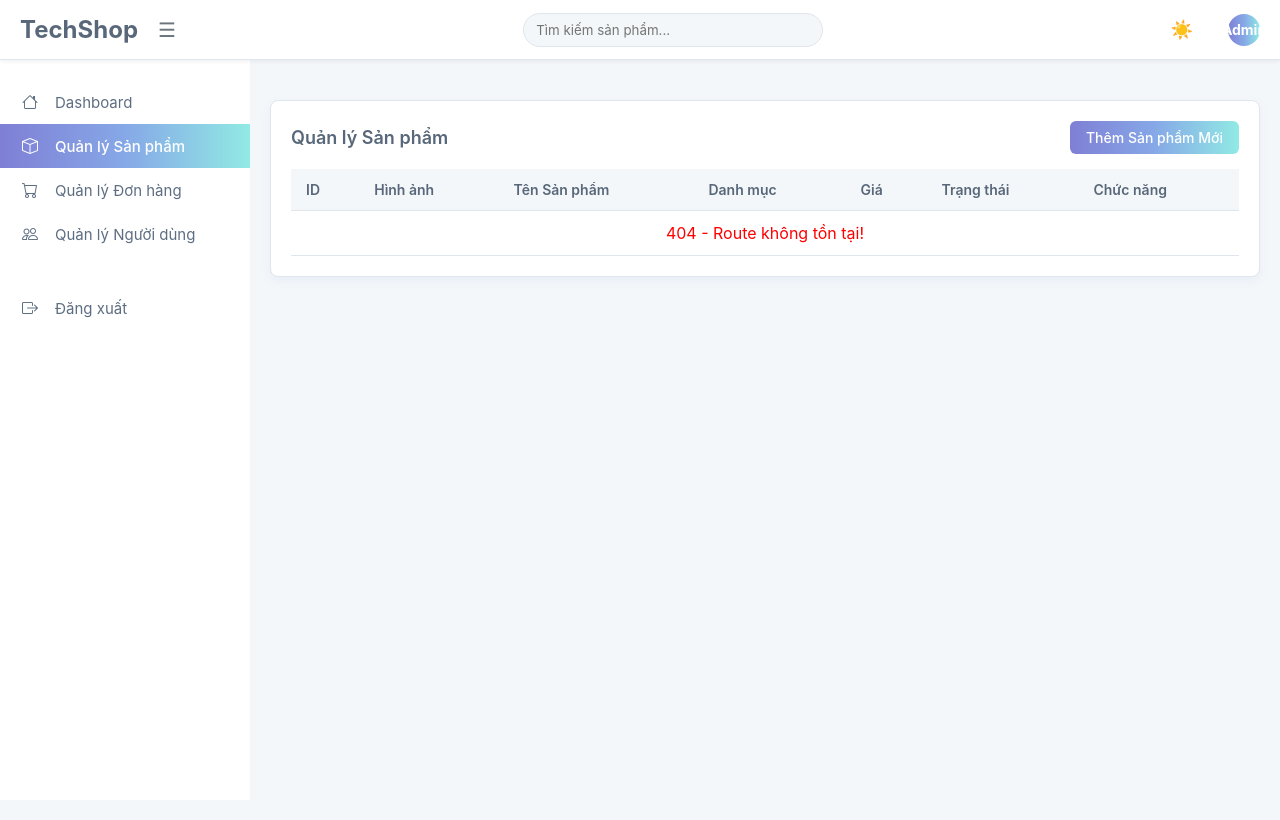
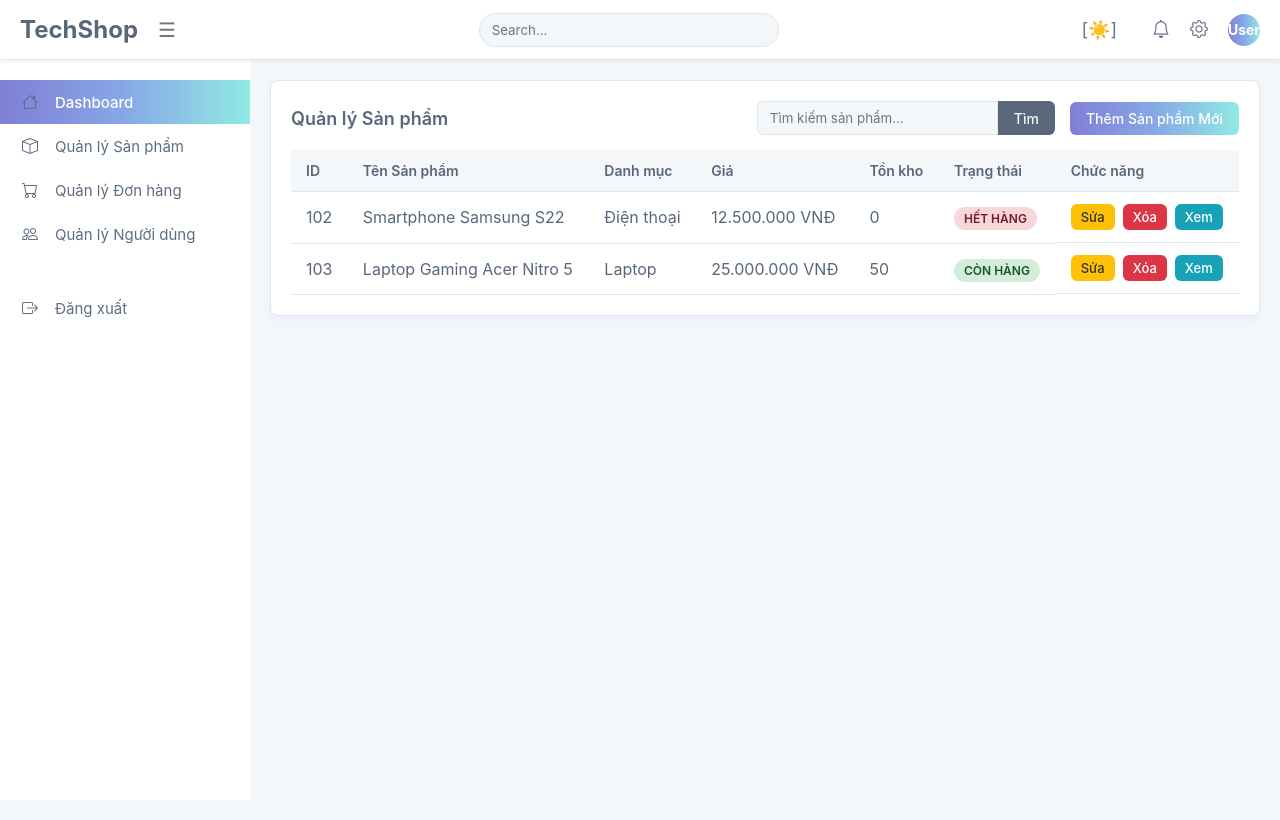
Before and after one commit to Dchong1211/TechShop, a PHP site: page /TechShop/admin/products.php in a window 1280 px wide. After the commit the page ends 317 px from the top, so only its background shows below. Run offline with PHP 8.4, Linux system fonts and the light colour scheme; some libraries are stand-ins or nearby versions.

Commit message:
Auto push by Dchong1211 at 24/11/25_ 0:09:45.07

```diff
--- a/public/admin/add_products.php
+++ b/public/admin/add_products.php
@@ -4,8 +4,8 @@
     <meta charset="UTF-8">
     <meta name="viewport" content="width=device-width, initial-scale=1.0">
     <title>Thêm Sản phẩm Mới</title>
-    <link rel="stylesheet" href="/public/assets/css/cssAdmin/main_admin.css">
-    <link rel="stylesheet" href="/public/assets/css/cssAdmin/forms.css">
+    <link rel="stylesheet" href="public/assets/css/cssAdmin/main_admin.css">
+    <link rel="stylesheet" href="public/assets/css/cssAdmin/forms.css">
 </head>
 <body>
 
--- a/public/admin/edit_products.php
+++ b/public/admin/edit_products.php
@@ -4,8 +4,8 @@
     <meta charset="UTF-8">
     <meta name="viewport" content="width=device-width, initial-scale=1.0">
     <title>Sửa Sản phẩm</title>
-    <link rel="stylesheet" href="/public/assets/css/cssAdmin/main_admin.css">
-    <link rel="stylesheet" href="/public/assets/css/cssAdmin/forms.css">
+    <link rel="stylesheet" href="public/assets/css/cssAdmin/main_admin.css">
+    <link rel="stylesheet" href="public/assets/css/cssAdmin/forms.css">
 </head>
 <body>
 
--- a/public/admin/edit_user.php
+++ b/public/admin/edit_user.php
@@ -4,8 +4,8 @@
     <meta charset="UTF-8">
     <meta name="viewport" content="width=device-width, initial-scale=1.0">
     <title>Chỉnh sửa Người dùng</title>
-    <link rel="stylesheet" href="/public/assets/css/cssAdmin/main_admin.css">
-    <link rel="stylesheet" href="/public/assets/css/cssAdmin/forms.css">
+    <link rel="stylesheet" href="public/assets/css/cssAdmin/main_admin.css">
+    <link rel="stylesheet" href="public/assets/css/cssAdmin/forms.css">
 </head>
 <body>
 
--- a/public/admin/order_detail.php
+++ b/public/admin/order_detail.php
@@ -4,8 +4,8 @@
     <meta charset="UTF-8">
     <meta name="viewport" content="width=device-width, initial-scale=1.0">
     <title>Chi tiết Đơn hàng</title>
-    <link rel="stylesheet" href="/public/assets/css/cssAdmin/main_admin.css">
-    <link rel="stylesheet" href="/public/assets/css/cssAdmin/detail_order.css">
+    <link rel="stylesheet" href="public/assets/css/cssAdmin/main_admin.css">
+    <link rel="stylesheet" href="public/assets/css/cssAdmin/detail_order.css">
 </head>
 <body>
 
--- a/public/admin/products.php
+++ b/public/admin/products.php
@@ -1,71 +1,85 @@
-<?php
-session_start();
-require_once __DIR__ . '/../../app/helpers/CSRF.php';
-$csrf_token = CSRF::token();
-?>
 <!DOCTYPE html>
 <html lang="vi">
-
 <head>
     <meta charset="UTF-8">
-    <meta name="csrf-token" content="<?= $csrf_token ?>">
     <meta name="viewport" content="width=device-width, initial-scale=1.0">
     <title>Quản lý Sản phẩm | Admin Panel</title>
-<<<<<<< HEAD
-    <base href="/TechShop/">
     <link rel="stylesheet" href="public/assets/css/cssAdmin/main_admin.css">
-=======
-    <link rel="stylesheet" href="public/assets/css/cssAdmin/main_admin.css">
->>>>>>> c7d5161 (Push by Dchong1211 on 23/11/25 23:45:11.62)
     <link rel="stylesheet" href="public/assets/css/cssAdmin/products.css">
     <link rel="stylesheet" href="https://cdn.jsdelivr.net/npm/bootstrap-icons@1.11.1/font/bootstrap-icons.css">
-    <style>
-        .loading-row {
-            text-align: center;
-            padding: 20px;
-            color: #666;
-        }
-    </style>
 </head>
-
 <body>
 
     <div class="app-wrapper">
 
         <nav class="top-navbar">
             <div class="navbar-left">
-                <a href="public/admin/index.php" class="navbar-brand">TechShop</a>
-                <button class="sidebar-toggle" type="button">☰</button>
-            </div>
+                <a href="index.php" class="navbar-brand">TechShop</a>
+                <button class="sidebar-toggle" type="button">☰</button> </div>
             <div class="navbar-search">
-                <input type="text" id="search-input" placeholder="Tìm kiếm sản phẩm...">
+                <input type="text" placeholder="Search...">
             </div>
             <div class="navbar-right">
-                <button class="theme-toggle" id="theme-toggle">
-                    <span class="icon-sun">☀️</span><span class="icon-moon">🌙</span>
+                <button class="theme-toggle" id="theme-toggle" type="button" title="Chuyển đổi Sáng/Tối">
+                    <span class="icon-sun">[☀️]</span>
+                    <span class="icon-moon">[🌙]</span>
                 </button>
-                <a href="#" class="nav-icon user-avatar">Admin</a>
+                <a href="#" class="nav-icon"><i class="bi bi-bell" style="color: #5e6e82"></i></a>
+                <a href="#" class="nav-icon"><i class="bi bi-gear" style="color: #5e6e82"></i></a>
+                <a href="#" class="nav-icon user-avatar">[User]</a>
             </div>
         </nav>
 
         <aside class="sidebar">
             <nav class="sidebar-nav">
                 <ul>
-                    <li><a href="public/admin/index.php"><span class="icon"><i class="bi bi-house"></i></span><span class="title">Dashboard</span></a></li>
-                    <li><a href="public/admin/products.php" class="active"><span class="icon"><i class="bi bi-box"></i></span><span class="title">Quản lý Sản phẩm</span></a></li>
-                    <li><a href="public/admin/orders.php"><span class="icon"><i class="bi bi-cart"></i></span><span class="title">Quản lý Đơn hàng</span></a></li>
-                    <li><a href="public/admin/users.php"><span class="icon"><i class="bi bi-people"></i></span><span class="title">Quản lý Người dùng</span></a></li>
-                    <li class="sidebar-logout"><a href="#"><span class="icon"><i class="bi bi-box-arrow-right"></i></span><span class="title">Đăng xuất</span></a></li>
+                    <li>
+                        <a href="index.php" class="active">
+                            <span class="icon"><i class="bi bi-house" style="color: #5e6e82"></i></span>
+                            <span class="title">Dashboard</span>
+                        </a>
+                    </li>
+                    <li>
+                        <a href="products.php">
+                            <span class="icon"><i class="bi bi-box" style="color: #5e6e82"></i></span>
+                            <span class="title">Quản lý Sản phẩm</span>
+                        </a>
+                    </li>
+                    <li>
+                        <a href="orders.php">
+                            <span class="icon"><i class="bi bi-cart" style="color: #5e6e82"></i></span>
+                            <span class="title">Quản lý Đơn hàng</span>
+                        </a>
+                    </li>
+                    <li>
+                        <a href="users.php">
+                            <span class="icon"><i class="bi bi-people" style="color: #5e6e82"></i></span>
+                            <span class="title">Quản lý Người dùng</span>
+                        </a>
+                    </li>
+                    <li class="sidebar-logout">
+                        <a href="login.php">
+                            <span class="icon"><i class="bi bi-box-arrow-right" style="color: #5e6e82"></i></span>
+                            <span class="title">Đăng xuất</span>
+                        </a>
+                    </li>
                 </ul>
             </nav>
         </aside>
 
         <main class="main-content">
+
             <div class="card">
+
                 <div class="card-header">
                     <h5 class="card-title">Quản lý Sản phẩm</h5>
+
                     <div class="table-actions">
-                        <a href="public/admin/add_products.php" class="btn btn-primary">Thêm Sản phẩm Mới</a>
+                        <div class="search-box">
+                            <input type="text" placeholder="Tìm kiếm sản phẩm...">
+                            <button class="btn btn-search">Tìm</button>
+                        </div>
+                        <a href="add_products.php?action=add" class="btn btn-primary">Thêm Sản phẩm Mới</a>
                     </div>
                 </div>
 
@@ -75,30 +89,55 @@ $csrf_token = CSRF::token();
                             <thead>
                                 <tr>
                                     <th>ID</th>
-                                    <th>Hình ảnh</th>
                                     <th>Tên Sản phẩm</th>
                                     <th>Danh mục</th>
                                     <th>Giá</th>
+                                    <th>Tồn kho</th>
                                     <th>Trạng thái</th>
                                     <th>Chức năng</th>
                                 </tr>
                             </thead>
-                            <tbody id="product-list">
+                            <tbody>
                                 <tr>
-                                    <td colspan="7" class="loading-row">Đang tải dữ liệu...</td>
+                                    <td>102</td>
+                                    <td>Smartphone Samsung S22</td>
+                                    <td>Điện thoại</td>
+                                    <td>12.500.000 VNĐ</td>
+                                    <td>0</td>
+                                    <td><span class="status status-inactive">Hết hàng</span></td>
+                                    <td class="action-buttons">
+                                        <a href="edit_products.php?action=edit" class="btn btn-edit">Sửa</a>
+                                        <form method="POST" action="products.php" style="display:inline;">
+                                            <input type="hidden" name="product_id" value="102">
+                                            <button type="submit" name="action" value="delete" class="btn btn-delete">Xóa</button>
+                                        </form>
+                                        <a href="detail_products.php" class="btn btn-detail">Xem</a>
+                                    </td>
                                 </tr>
+
+                                <tr>
+                                    <td>103</td>
+                                    <td>Laptop Gaming Acer Nitro 5</td>
+                                    <td>Laptop</td>
+                                    <td>25.000.000 VNĐ</td>
+                                    <td>50</td>
+                                    <td><span class="status status-active">Còn hàng</span></td>
+                                    <td class="action-buttons">
+                                        <a href="edit_products.php?action=edit" class="btn btn-edit">Sửa</a>
+                                        <form method="POST" action="products.php" style="display:inline;">
+                                            <input type="hidden" name="product_id" value="103">
+                                            <button type="submit" name="action" value="delete" class="btn btn-delete">Xóa</button>
+                                        </form>
+                                        <a href="detail_products.php" class="btn btn-detail">Xem</a>
+                                    </td>
+                                </tr>
+
                             </tbody>
                         </table>
                     </div>
-                </div>
-            </div>
-        </main>
+                </div> </div> </main>
 
-    </div>
-
-    <script src="public/assets/js/admin.js"></script>
-    <script src="public/assets/js/admin_products.js"></script>
+    </div> <script src="/public/assets/js/admin.js"></script>
 
 </body>
-
 </html>
```
Also changed, not shown: 1 other file.
